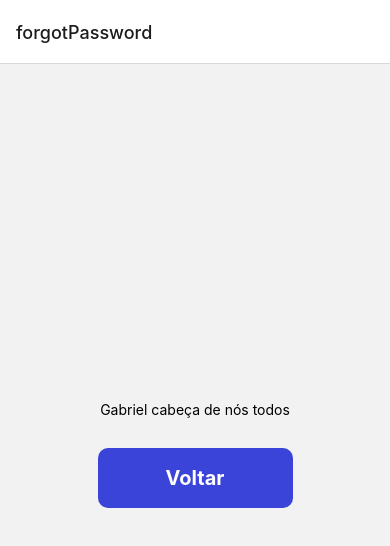
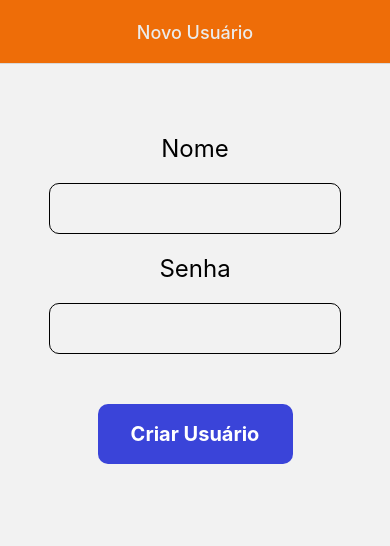
Before and after one commit to MarceloDCarmo/MyGrandson_App, a React Native app: screen / in a window 390 px wide. Shown: the top 546 px of the page. Built offline with nearby package versions, Linux system fonts and the light colour scheme.

Commit message:
CreateUser screen test

```diff
--- a/src/@types/navigation.d.ts
+++ b/src/@types/navigation.d.ts
@@ -2,7 +2,8 @@ export declare global {
     namespace ReactNavigation {
         interface RootParamList {
             login: undefined,
-            forgotPassword: undefined
+            forgotPassword: undefined,
+            createUser: undefined
         }
     }
 }
--- a/src/routes/app.routes.tsx
+++ b/src/routes/app.routes.tsx
@@ -1,4 +1,5 @@
 import { createNativeStackNavigator } from '@react-navigation/native-stack'
+import { CreateUser } from '../screens/CreateUser'
 import { ForgotPassword } from '../screens/ForgotPassword'
 import { Login } from '../screens/Login'
 
@@ -9,8 +10,28 @@ export function AppRoutes() {
         <Navigator>
 
             <Screen
+                name='createUser'
+                component={CreateUser}
+                options={{
+                    title: 'Novo Usuário',
+                    headerTitleAlign: 'center',
+                    headerStyle: {
+                        backgroundColor: '#ee6d08',
+                    },
+                    headerTintColor: '#ebebeb'
+                }}
+            />
+            <Screen
                 name='forgotPassword'
                 component={ForgotPassword}
+                options={{
+                    title: 'Login',
+                    headerTitleAlign: 'center',
+                    headerStyle: {
+                        backgroundColor: '#ee6d08',
+                    },
+                    headerTintColor: '#ebebeb'
+                }}
             />
             <Screen
                 name='login'
--- /dev/null
+++ b/src/screens/CreateUser/index.tsx
@@ -0,0 +1,60 @@
+import AsyncStorage from '@react-native-async-storage/async-storage'
+import { useNavigation } from '@react-navigation/native'
+import { useState } from 'react'
+import { Alert, Text, TextInput, TouchableOpacity, View } from 'react-native'
+import {api, ApiResponse } from '../../api/api'
+import { styles } from './styles'
+
+export function CreateUser() {
+
+    const [username, setUsername] = useState('')
+    const [password, setPassword] = useState('')
+
+    const navigation = useNavigation()
+
+    async function createUser(username: string, password: string) {
+
+        try {
+            const { data } = api.post<ApiResponse>('/users', {
+                username,
+                password
+            })
+
+            Alert.alert('Alerta!', `Usuário ${username} criado com sucesso!`)
+        } catch (error) {
+            Alert.alert('Erro!', 'Não seja burro, faz direito!')
+        }
+    }
+
+    return (
+        <View style={styles.container}>
+            <Text style={styles.label}>
+                Nome
+            </Text>
+            <TextInput
+                keyboardType='default'
+                maxLength={30}
+                style={styles.textInput}
+                onChangeText={value => setUsername(value)}
+            />
+            <Text style={styles.label}>
+                Senha
+            </Text>
+            <TextInput
+                keyboardType='default'
+                secureTextEntry={true}
+                maxLength={50}
+                style={styles.textInput}
+                onChangeText={value => setPassword(value)}
+            />
+            <TouchableOpacity
+                style={styles.button}
+                onPress={() => createUser(username, password)}
+            >
+                <Text style={styles.buttonText}>
+                    Criar Usuário
+                </Text>
+            </TouchableOpacity>
+        </View>
+    )
+}
--- /dev/null
+++ b/src/screens/CreateUser/styles.ts
@@ -0,0 +1,36 @@
+import { StyleSheet } from 'react-native'
+
+export const styles = StyleSheet.create({
+    container: {
+        alignItems: 'center',
+        justifyContent: 'center',
+        marginTop: 70,
+    },
+    label: {
+        fontSize: 24
+    },
+    textInput: {
+        borderWidth: 1,
+        borderColor: '#000',
+        width: '75%',
+        marginVertical: 20,
+        fontSize: 24,
+        padding: 10,
+        borderRadius: 10
+    },
+    button: {
+        backgroundColor: '#3a44d9',
+        padding: 10,
+        borderRadius: 10,
+        width: '50%',
+        height: 60,
+        alignItems: 'center',
+        justifyContent: 'center',
+        marginTop: 30
+    },
+    buttonText: {
+        fontSize: 20,
+        color: '#FFF',
+        fontWeight: 'bold'
+    }
+})
```
